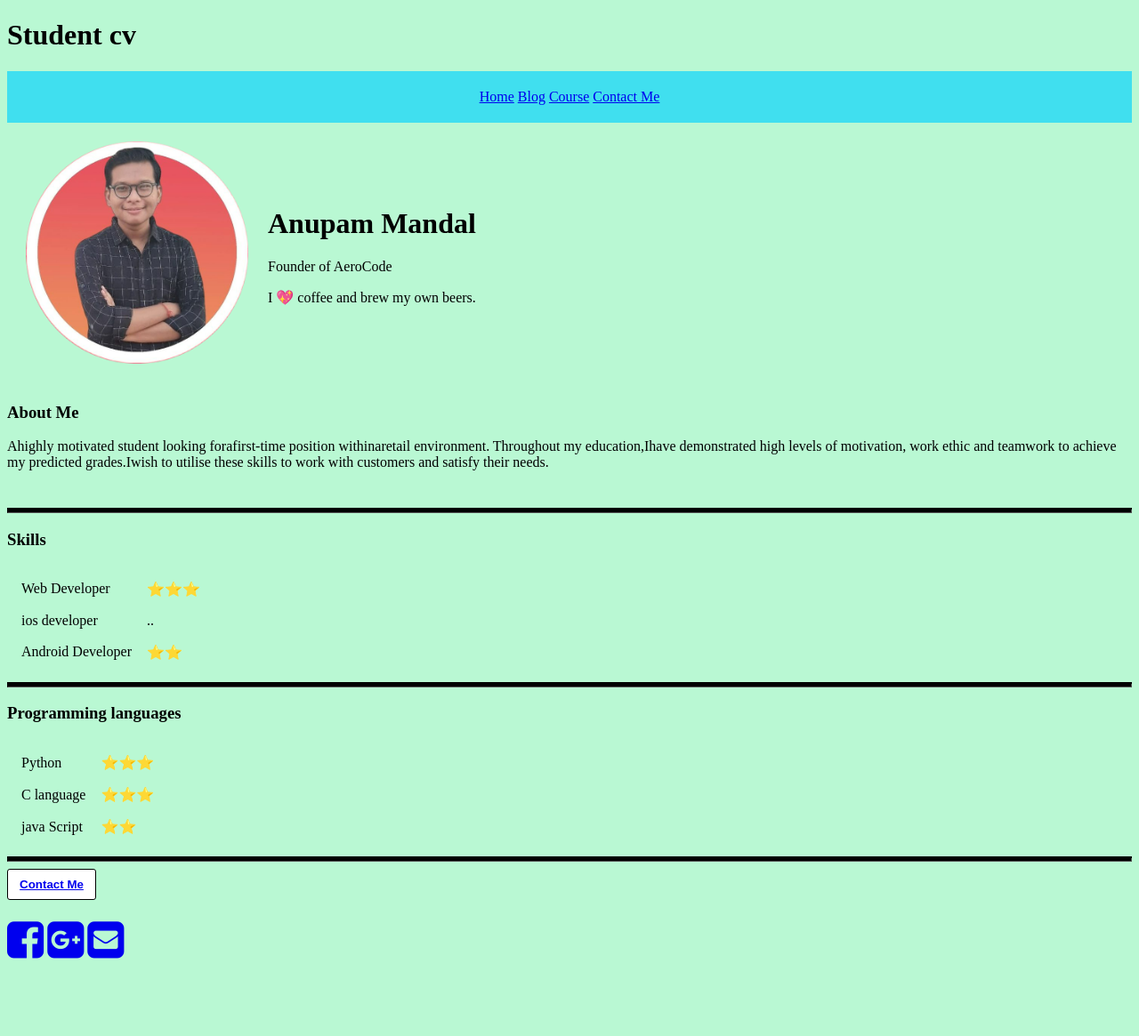
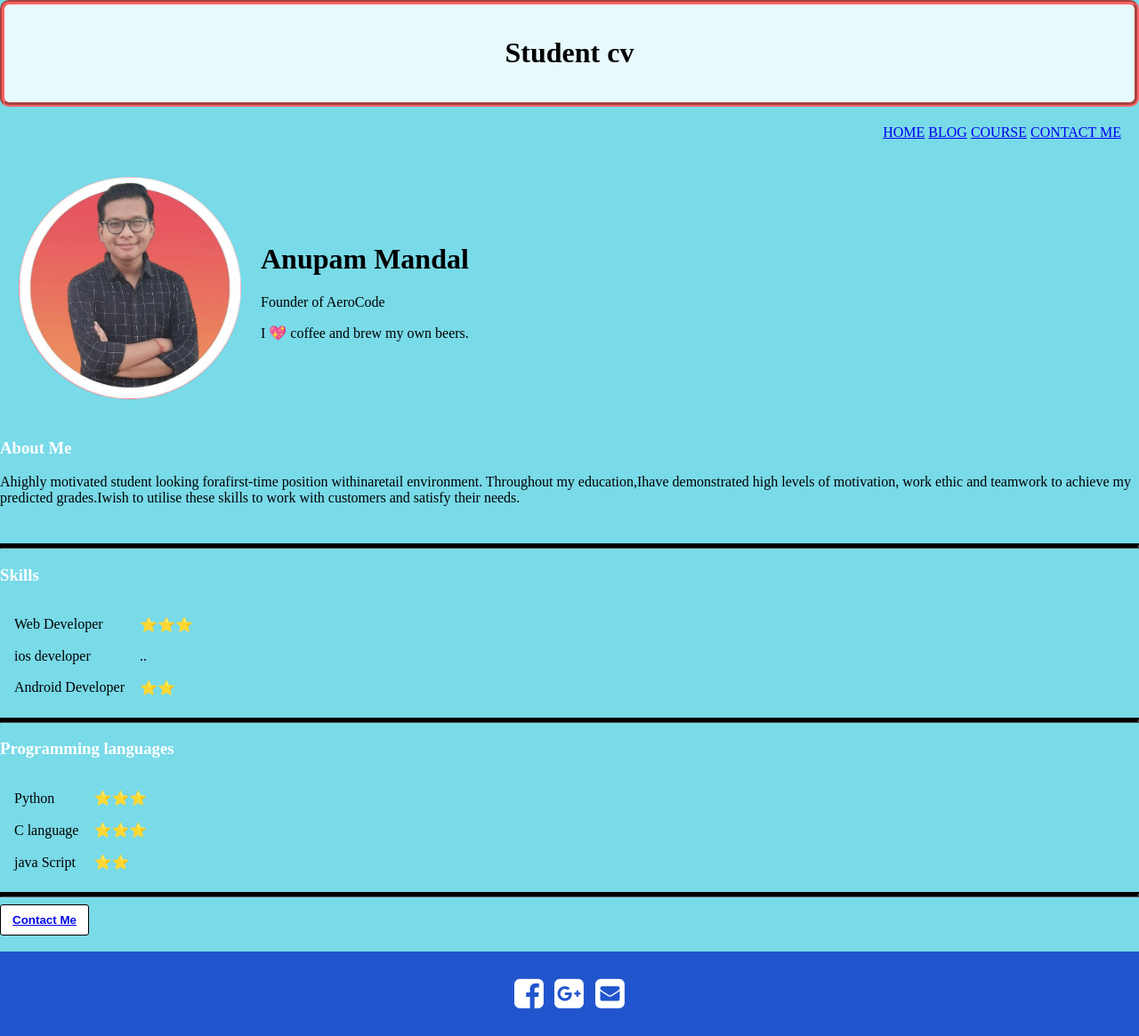
Before and after one commit to Anupam890/AnupamCv, a plain HTML site: page index.html in a window 1280 px wide. Shown: the whole page at 89% size. Before the commit the page ends 1093 px from the top, so only its background shows below. Drawn offline with Linux system fonts and the light colour scheme; some icons are missing.

Commit message:
Update stylesheet.css

```diff
--- a/css/stylesheet.css
+++ b/css/stylesheet.css
@@ -5,7 +5,8 @@ hr {
 }
 
 body {
-    background-color: #B9F8D3;
+    background-color: #79DAE8;
+    margin: 0 auto;
 }
 
 .img {
@@ -27,6 +28,71 @@ button {
 
 nav {
     padding: 20px;
-    background-color: #40DFEF;
+    background-color: #E8F9FD;
     text-align: center;
 }
+
+h3 {
+    color: white;
+    size: 50px;
+}
+
+nav {
+    background-color: #79DAE8;
+    text-align: right;
+    text-transform: uppercase;
+    text-size-adjust: 20px;
+    margin-left: 0%;
+}
+
+header {
+    text-align: center;
+    background-color: #E8F9FD;
+    padding: 15px;
+    border-radius: 10px;
+    border-color: #FF6363;
+    border-width: 5px;
+    border-style: groove;
+}
+
+#lab_social_icon_footer {
+    padding: 20px 0;
+    background-color: #2155CD;
+    text-align: center;
+}
+
+#lab_social_icon_footer a {
+    color: white;
+}
+
+#lab_social_icon_footer .social:hover {
+    -webkit-transform: scale(1.1);
+    -moz-transform: scale(1.1);
+    -o-transform: scale(1.1);
+}
+
+#lab_social_icon_footer .social {
+    -webkit-transform: scale(0.8);
+    -moz-transform: scale(0.8);
+    -o-transform: scale(0.8);
+    -webkit-transition-duration: 0.5s;
+    -moz-transition-duration: 0.5s;
+    -o-transition-duration: 0.5s;
+    padding-bottom: 0%;
+}
+
+#lab_social_icon_footer #social-fb:hover {
+    color: #3B5998;
+}
+
+#lab_social_icon_footer #social-in:hover {
+    color: #4099FF;
+}
+
+#lab_social_icon_footer #social-gp:hover {
+    color: #d34836;
+}
+
+#lab_social_icon_footer #social-em:hover {
+    color: #f39c12;
+}
```
